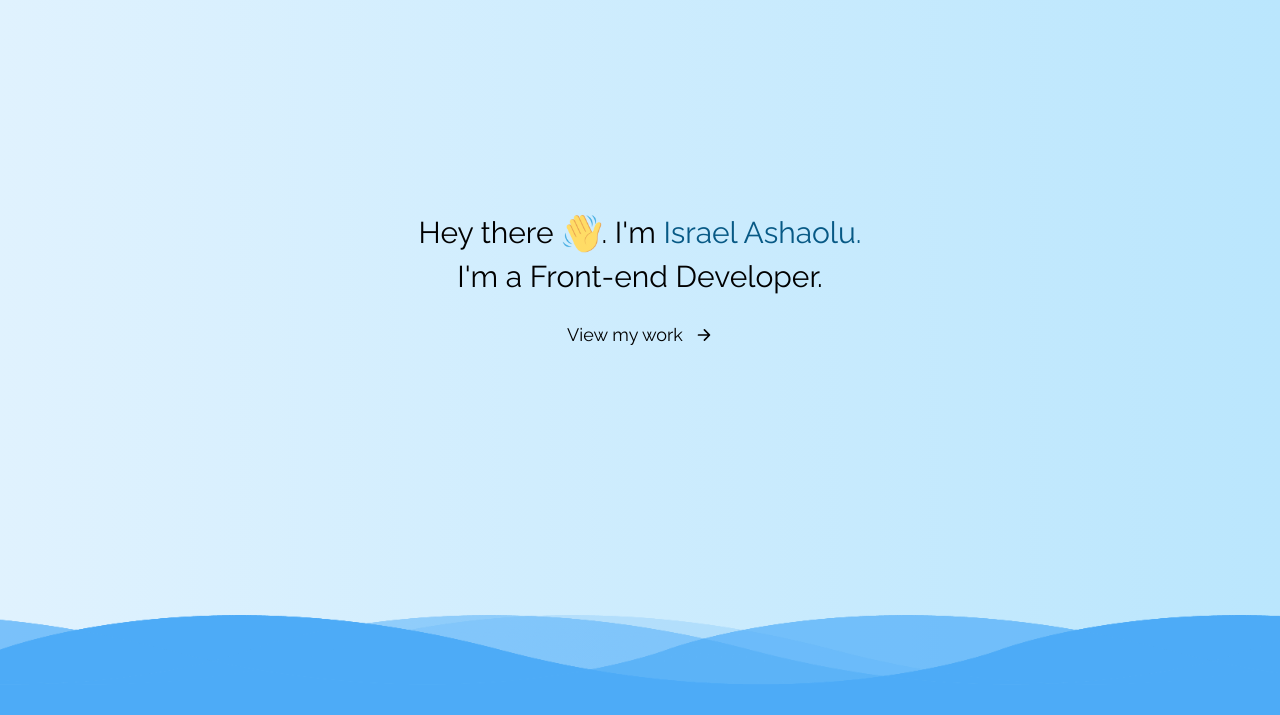
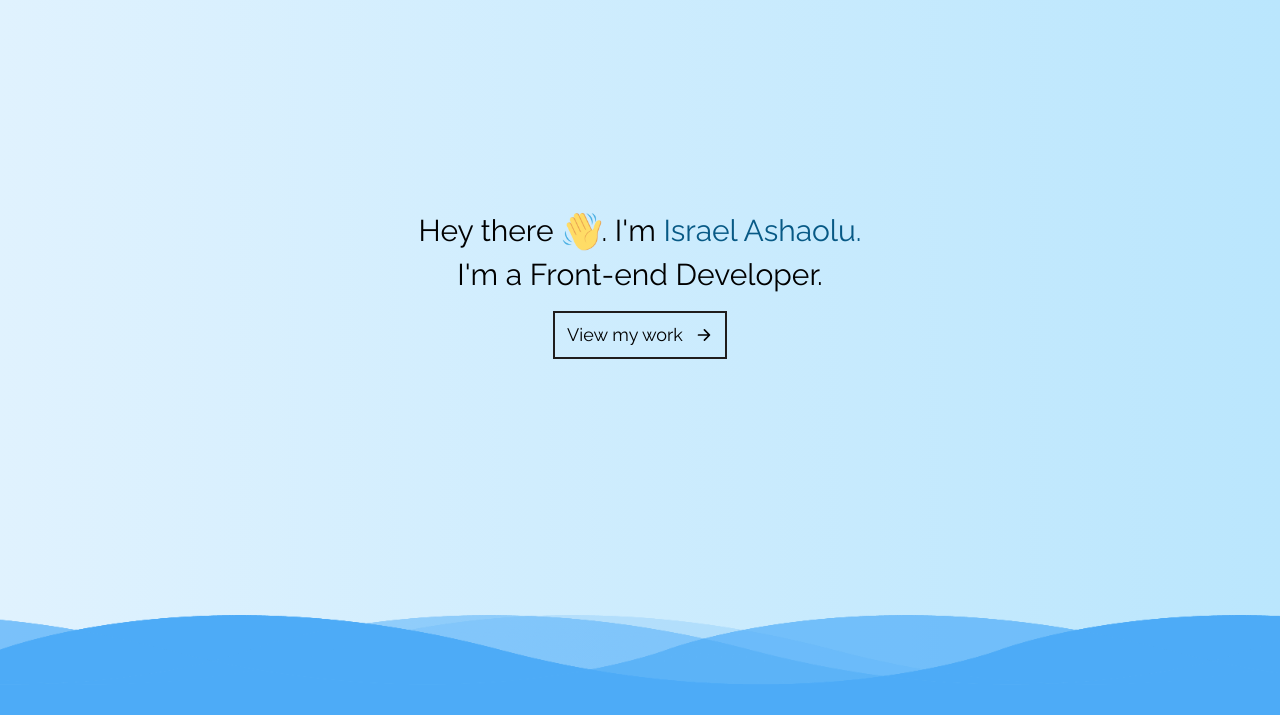
Before and after one commit to Arkorede/my-website, a website: page index.html in a window 1280 px wide. Shown: the part 85-800 px from the top of the page. Drawn offline with nearby package versions, Linux system fonts and the light colour scheme.

Commit message:
adjusted color of 'view my work' button

```diff
--- a/index.html
+++ b/index.html
@@ -88,7 +88,7 @@
         <p class="">I'm a Front-end Developer.</p>
         <!-- <br/> -->
 <div class="p-3">
-  <a href="portfolio.html" class="btn--work text-lg flex items-center justify-center gap-3 border-black border-sky-800 px-3 py-2">
+  <a href="portfolio.html" class="btn--work text-lg flex items-center justify-center gap-3 border-[#1f1d1d] border-2 px-3 py-2">
     <p>View my work</p>
     <ion-icon name="arrow-forward-outline"></ion-icon></span>
   </a>
--- a/input.css
+++ b/input.css
@@ -144,6 +144,8 @@ body {
 .btn--work:hover {
   color: #fff;
   background-color: #228be6;
+  border: none;
+  /* color: #1f1d1d; */
 }
 
 .footer {
```
Also changed, not shown: dist/output.css.
